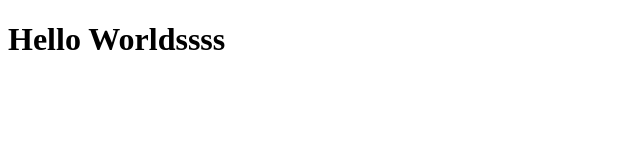
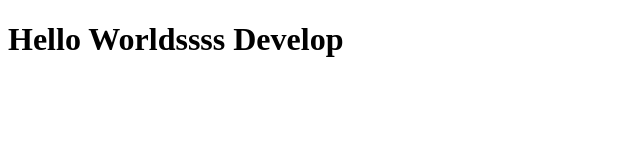
Before and after one commit to skippergoroye/TestingApp, a plain HTML site: page index.html in a window 1280 px wide. Shown: the whole page, without its empty margins (0-640 px from the left). Drawn offline with Linux system fonts and the light colour scheme.

```diff
--- a/index.html
+++ b/index.html
@@ -7,6 +7,6 @@
     <title>GitHUB Class</title>
 </head>
 <body>
-    <h1>Hello Worldssss</h1>
+    <h1>Hello Worldssss Develop</h1>
 </body>
 </html>
```
Also changed, not shown: 1 other file.
